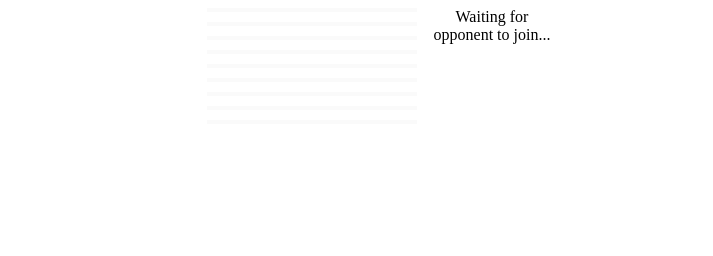
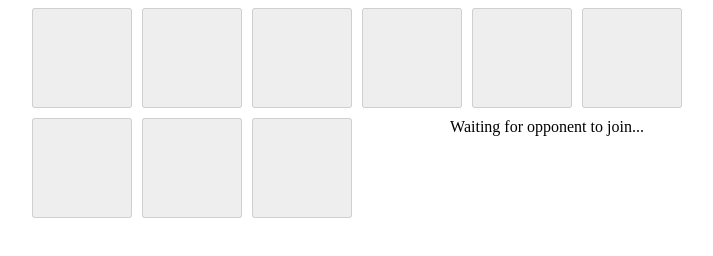
Before and after one commit to imoliviant/tictactoe-pvp, a website: page index.html in a window 1280 px wide. Shown: the whole page, without its empty margins (258-971 px from the left). Drawn offline with nearby package versions, Linux system fonts and the light colour scheme; no server answers.

Commit message:
modification-3

```diff
--- a/css/style.css
+++ b/css/style.css
@@ -3,11 +3,11 @@ body {
    }
    .board {
     margin: auto;
-    width: 350px;
+    width: 700px;
    }
    .board button {
-    height: 65%;
-    width: 60%;
+    height: 100px;
+    width: 100px;
     margin: 0px;
     padding: 0px;
     float: left;
```
